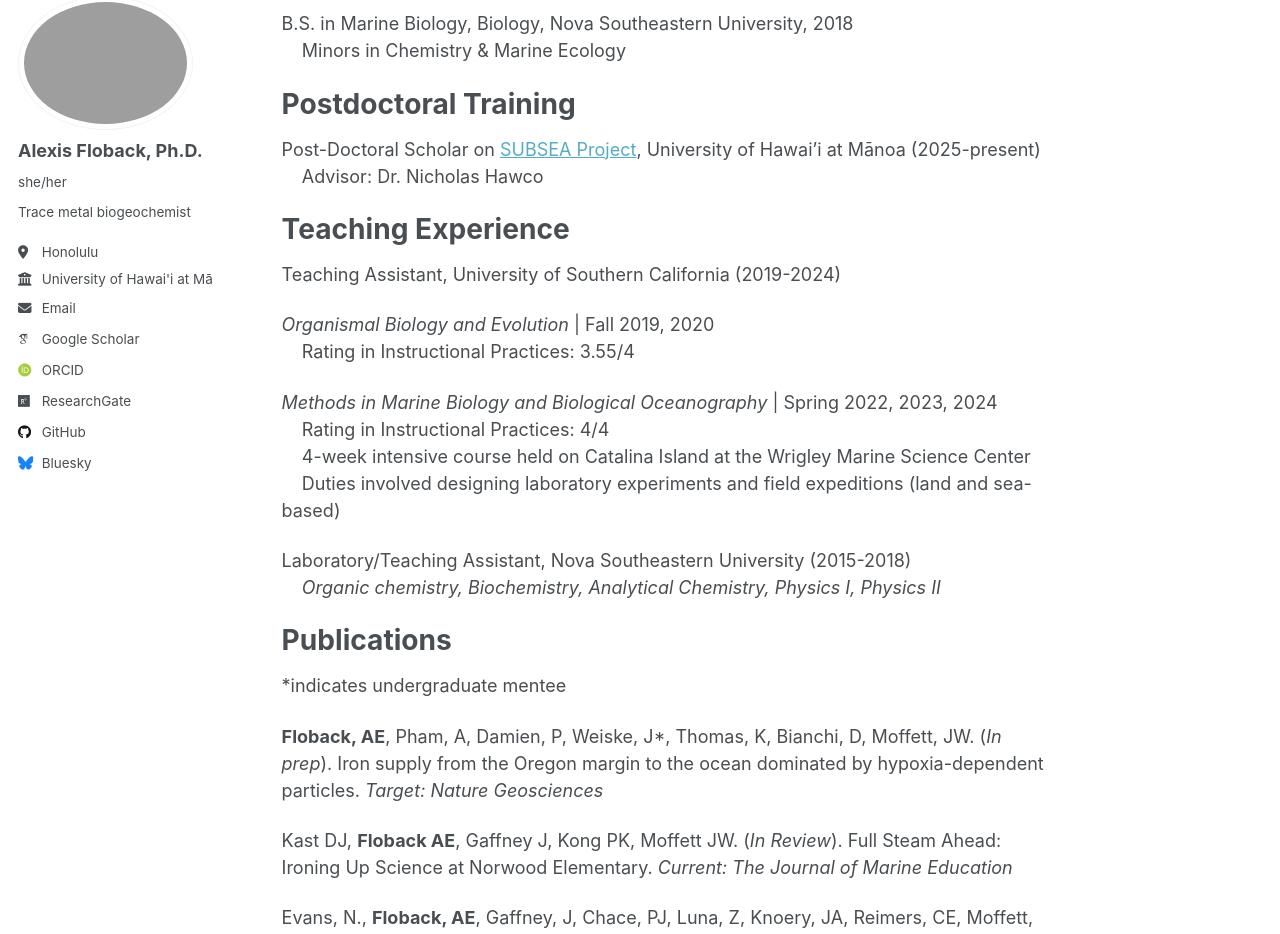
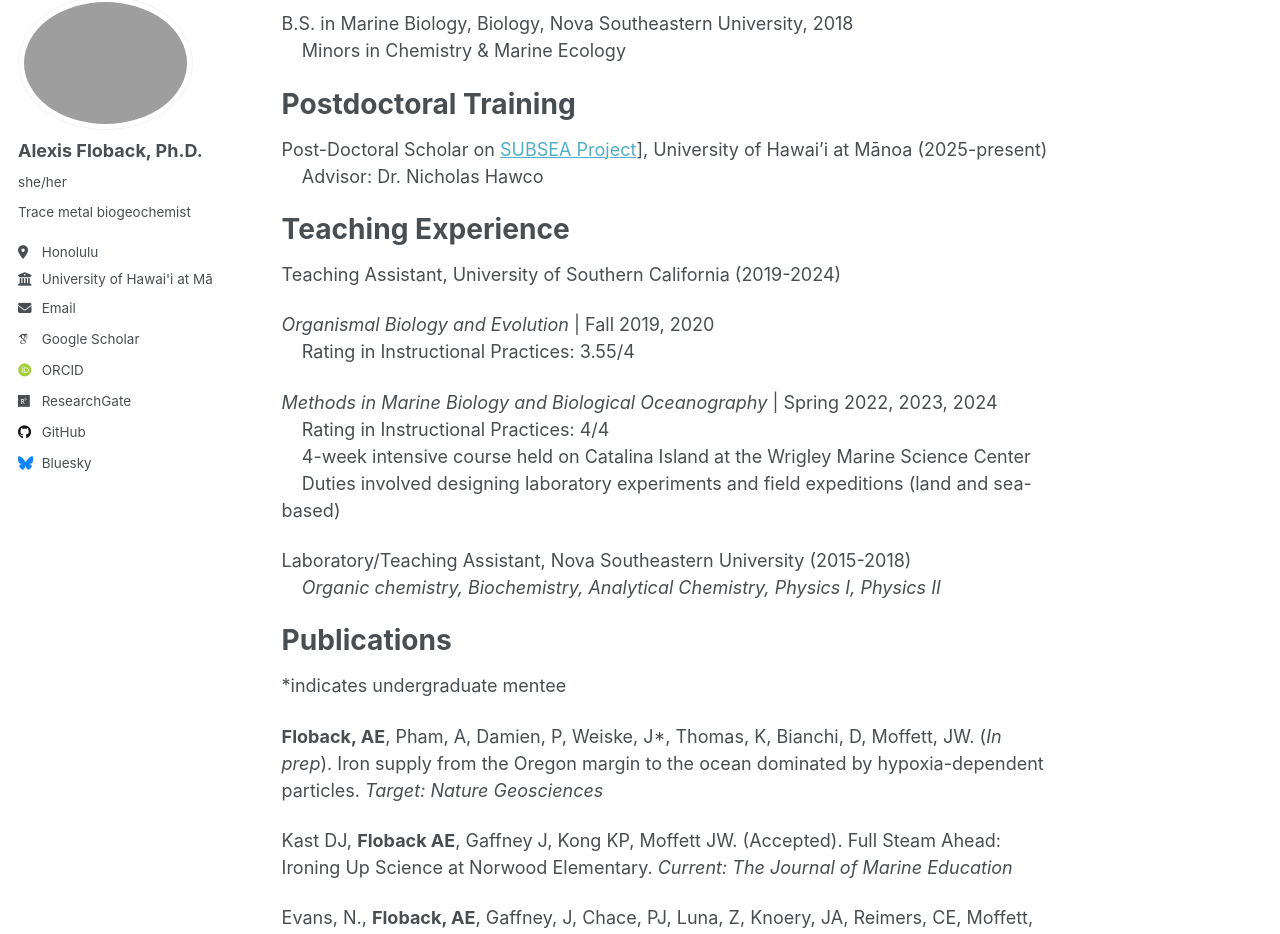
Before and after one commit to alexis-floback/alexis-floback.github.io, a Jekyll site: the page built from _pages/cv.md, in a window 1280 px wide and 1400 px high, scrolled down 469 px. Shown: the part 121-1055 px from the top of the window. Built offline with Jekyll 4.4.1, drawn with Linux system fonts in a browser that asks for light colours; some web fonts are replaced.

Commit message:
Update cv.md

```diff
--- a/_pages/cv.md
+++ b/_pages/cv.md
@@ -29,7 +29,7 @@ B.S. in Marine Biology, Biology, Nova Southeastern University, 2018\
 
 Postdoctoral Training
 ======
-Post-Doctoral Scholar on [SUBSEA Project](https://flbs.umt.edu/apps/subsea/), University of Hawai'i at Mānoa (2025-present)\
+Post-Doctoral Scholar on [SUBSEA Project](https://subsea-ocean.github.io/)], University of Hawai'i at Mānoa (2025-present)\
 &nbsp;&nbsp;&nbsp;&nbsp;Advisor: Dr. Nicholas Hawco
 
 Teaching Experience
@@ -54,7 +54,7 @@ Publications
 
 **Floback, AE**, Pham, A, Damien, P, Weiske, J*, Thomas, K, Bianchi, D, Moffett, JW. (_In prep_). Iron supply from the Oregon margin to the ocean dominated by hypoxia-dependent particles. _Target: Nature Geosciences_
 
-Kast DJ, **Floback AE**, Gaffney J, Kong PK, Moffett JW. (_In Review_). Full Steam Ahead: Ironing Up Science at Norwood Elementary. _Current: The Journal of Marine Education_
+Kast DJ, **Floback AE**, Gaffney J, Kong KP, Moffett JW. (Accepted). Full Steam Ahead: Ironing Up Science at Norwood Elementary. _Current: The Journal of Marine Education_
 
 Evans, N., **Floback, AE**, Gaffney, J, Chace, PJ, Luna, Z, Knoery, JA, Reimers, CE, Moffett, JW. (2023) [The role of seasonal hypoxia and benthic boundary layer exchange on margin-derived iron cycling](https://aslopubs.onlinelibrary.wiley.com/doi/abs/10.1002/lno.12476). _Limnology and Oceanography_
 
```
